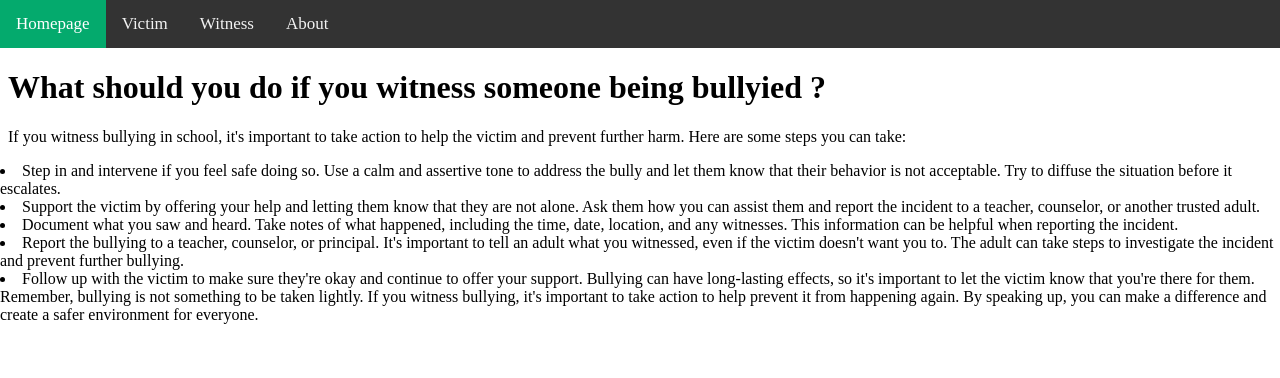
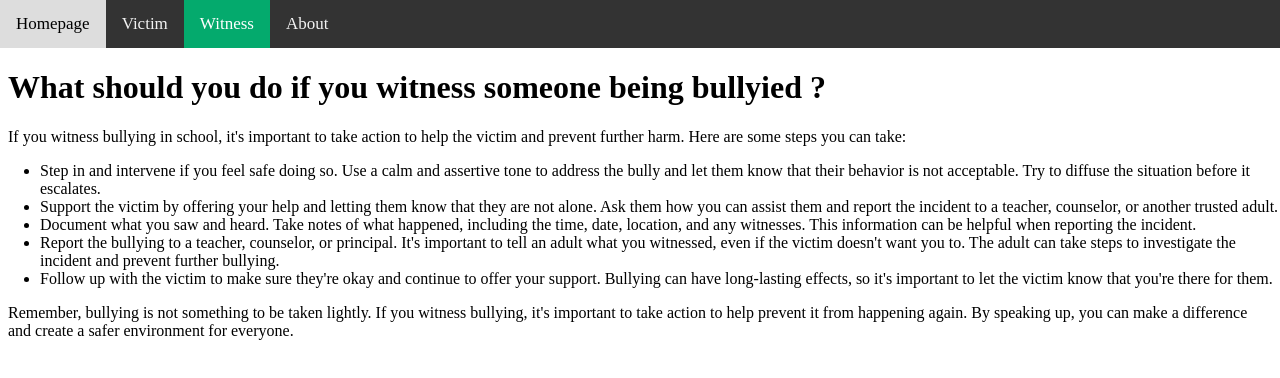
Before and after one commit to Momie-et-Masque/anti-bullying, a plain HTML site: page witness.html in a window 1280 px wide. Drawn offline with Linux system fonts and the light colour scheme.

Commit message:
various bugfixes
- unordered lists taken out of paragraphs
- corrected active property of navbar links

```diff
--- a/witness.html
+++ b/witness.html
@@ -6,20 +6,20 @@
 </head>
 <body>
   <div class="topnav" id="myTopnav">
-    <a href="/anti-bullying" class="active">Homepage</a>
+    <a href="/anti-bullying">Homepage</a>
     <a href="victim.html">Victim</a>
-    <a href="witness.html">Witness</a>
+    <a href="witness.html" class="active">Witness</a>
     <a href="about.html">About</a>
     <a href="javascript:void(0);" class="icon" onclick="switchResponsiveTopNavBar()">≡</a>
   </div>
   <h1>What should you do if you witness someone being bullyied ?</h1>
-  <p>
-    If you witness bullying in school, it's important to take action to help the victim and prevent further harm. Here are some steps you can take:
+  <p>If you witness bullying in school, it's important to take action to help the victim and prevent further harm. Here are some steps you can take:</p>
+  <ul>
     <li>Step in and intervene if you feel safe doing so. Use a calm and assertive tone to address the bully and let them know that their behavior is not acceptable. Try to diffuse the situation before it escalates.</li>
     <li>Support the victim by offering your help and letting them know that they are not alone. Ask them how you can assist them and report the incident to a teacher, counselor, or another trusted adult.</li>
     <li>Document what you saw and heard. Take notes of what happened, including the time, date, location, and any witnesses. This information can be helpful when reporting the incident.</li>
     <li>Report the bullying to a teacher, counselor, or principal. It's important to tell an adult what you witnessed, even if the victim doesn't want you to. The adult can take steps to investigate the incident and prevent further bullying.</li>
     <li>Follow up with the victim to make sure they're okay and continue to offer your support. Bullying can have long-lasting effects, so it's important to let the victim know that you're there for them.</li>
-    Remember, bullying is not something to be taken lightly. If you witness bullying, it's important to take action to help prevent it from happening again. By speaking up, you can make a difference and create a safer environment for everyone.
-  </p>
+  </ul>
+  <p>Remember, bullying is not something to be taken lightly. If you witness bullying, it's important to take action to help prevent it from happening again. By speaking up, you can make a difference and create a safer environment for everyone.</p>
 </body>
```
Also changed, not shown: about.html (+2 -2 lines), victim.html (+8 -9 lines).
